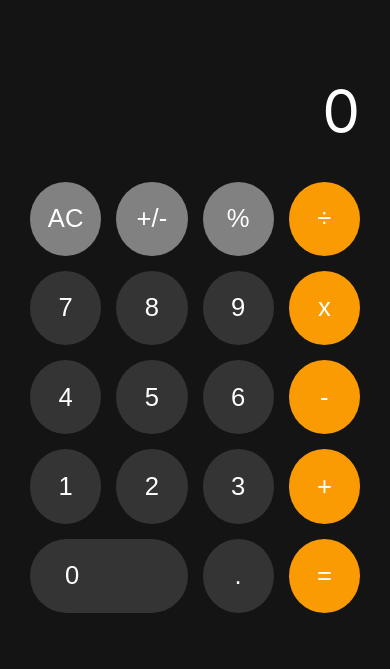
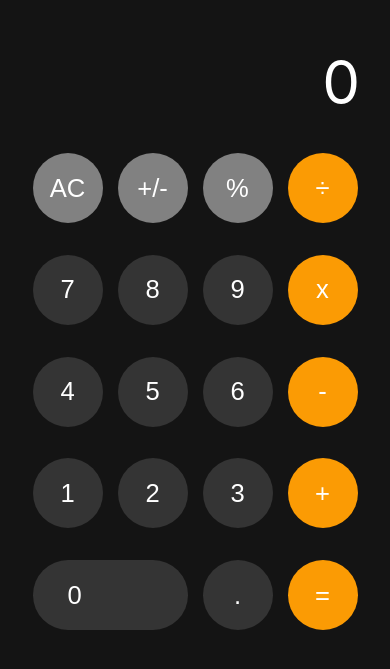
Before and after one commit to NARUDESIGNS/iPhone-Calculator, a React (Create React App) app: page / in a window 390 px wide. Shown: the part 167-836 px from the top of the page. Built offline with nearby package versions, Linux system fonts and the light colour scheme.

Commit message:
accomodate more smaller screens

```diff
--- a/src/App.css
+++ b/src/App.css
@@ -55,6 +55,7 @@ body {
   width: 100%;
   display: grid;
   grid-template-columns: repeat(4, 1fr);
+  align-self: center;
   gap: 15px;
 }
 .buttons button {
@@ -72,6 +73,7 @@ body {
   border-radius: 50px;
   text-align: left;
   padding-left: 35px;
+  width: 100%;
 }
 .buttons button:hover {
   opacity: .7;
@@ -94,6 +96,18 @@ body {
     height: 40%;
   }
   .buttons {
-    height: 55%;
+    /* height: 55%; */
+    width: fit-content;
+  }
+  .buttons button {
+    height: 70px;
+    width: 70px;
   }
 }
+
+@media only screen and (max-width: 300px) {
+  .buttons button {
+    height: 50px;
+    width: 50px;
+  }
+}
```
